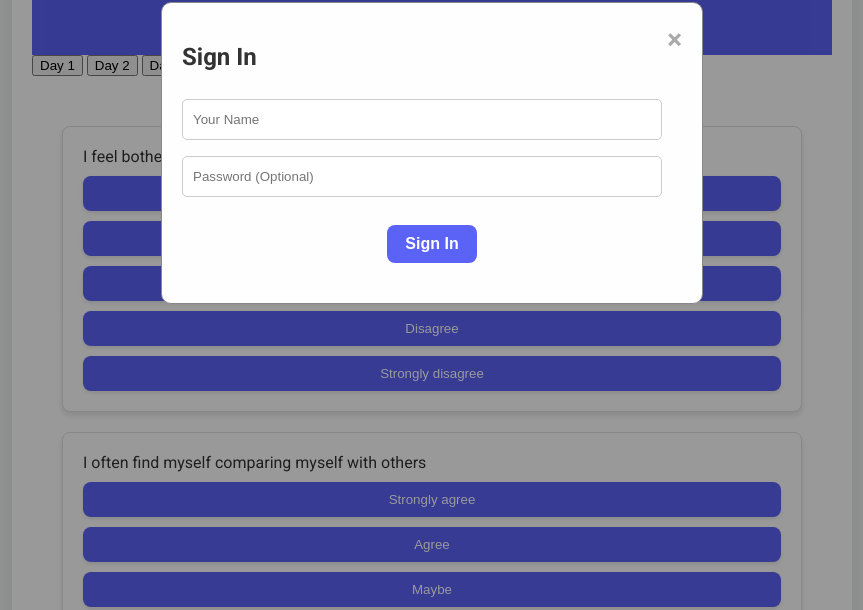
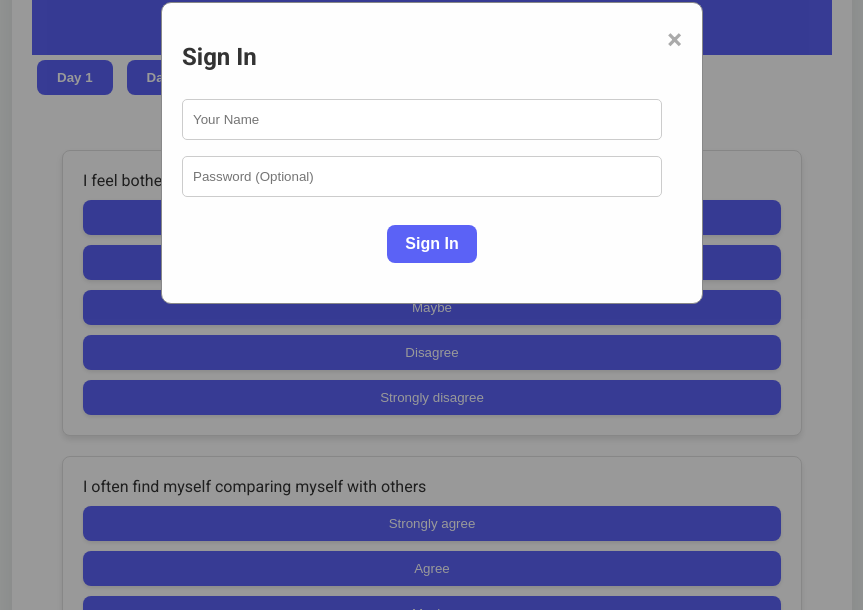
Before and after one commit to G0G0D0/mentalhealth, a plain HTML site: page index.html in a window 1280 px wide. Shown: the part 190-800 px from the top of the page, without its empty margins (208-1071 px from the left). Drawn offline with Linux system fonts and the light colour scheme.

Commit message:
Update style.css

```diff
--- a/style.css
+++ b/style.css
@@ -234,6 +234,30 @@ header p {
         background-color: #5b62f6;
     }
 
+    .day-btn {
+        background: #5b62f6; /* Consistent with your button styling */
+        color: white;
+        border: none;
+        border-radius: 8px;
+        font-weight: bold;
+        padding: 10px 20px;
+        margin: 5px; /* Spacing between buttons */
+        cursor: pointer;
+        transition: transform 0.3s ease, box-shadow 0.3s ease;
+    }
+
+    .day-btn:hover, .day-btn:focus {
+        transform: translateY(-2px); /* Lift effect */
+        box-shadow: 0 6px 12px rgba(0, 0, 0, 0.15); /* Shadow for depth */
+    }
+
+    .quiz-container {
+        opacity: 0;
+        transition: opacity 1s ease-in-out;
+    }
+
+
+
 
 
 
```
